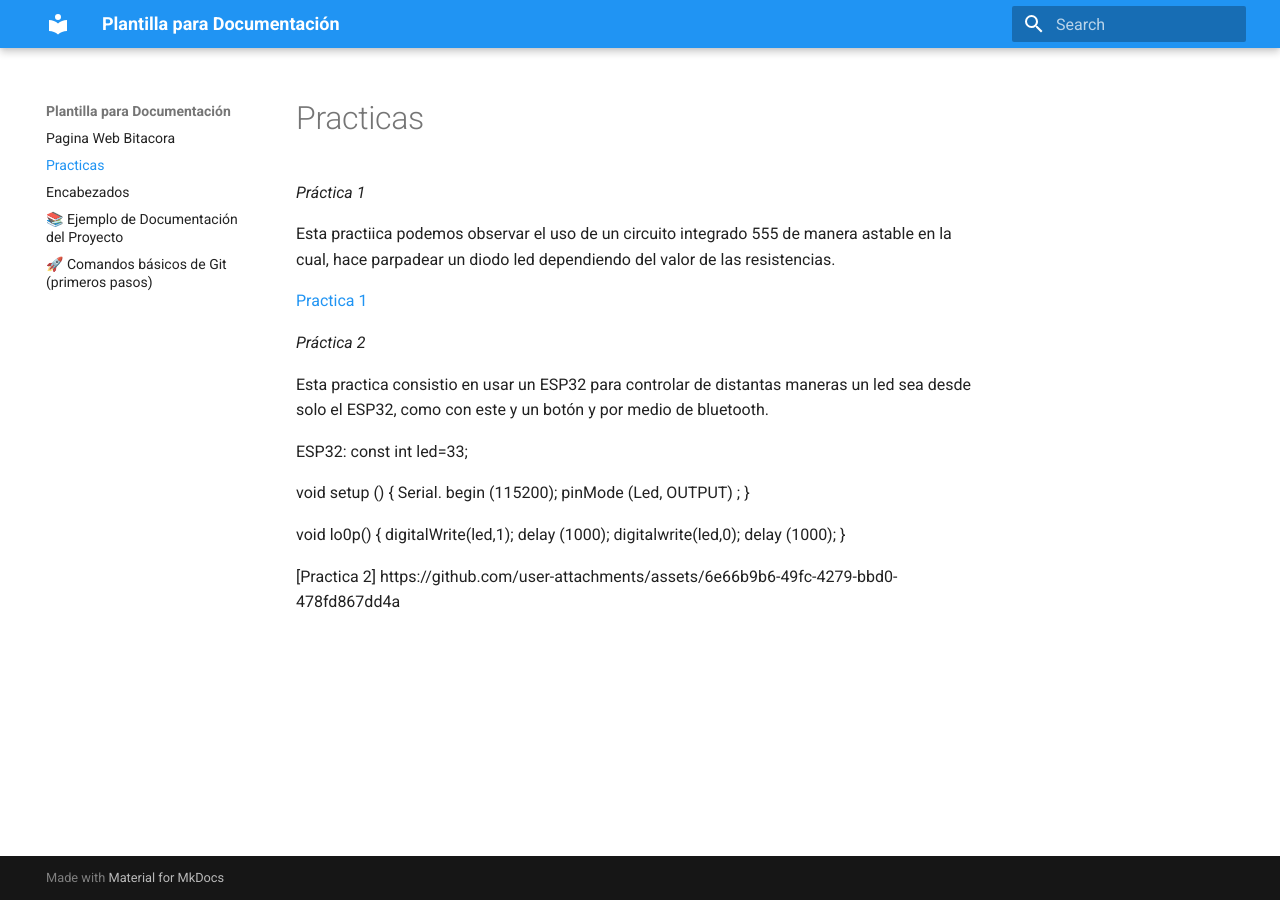
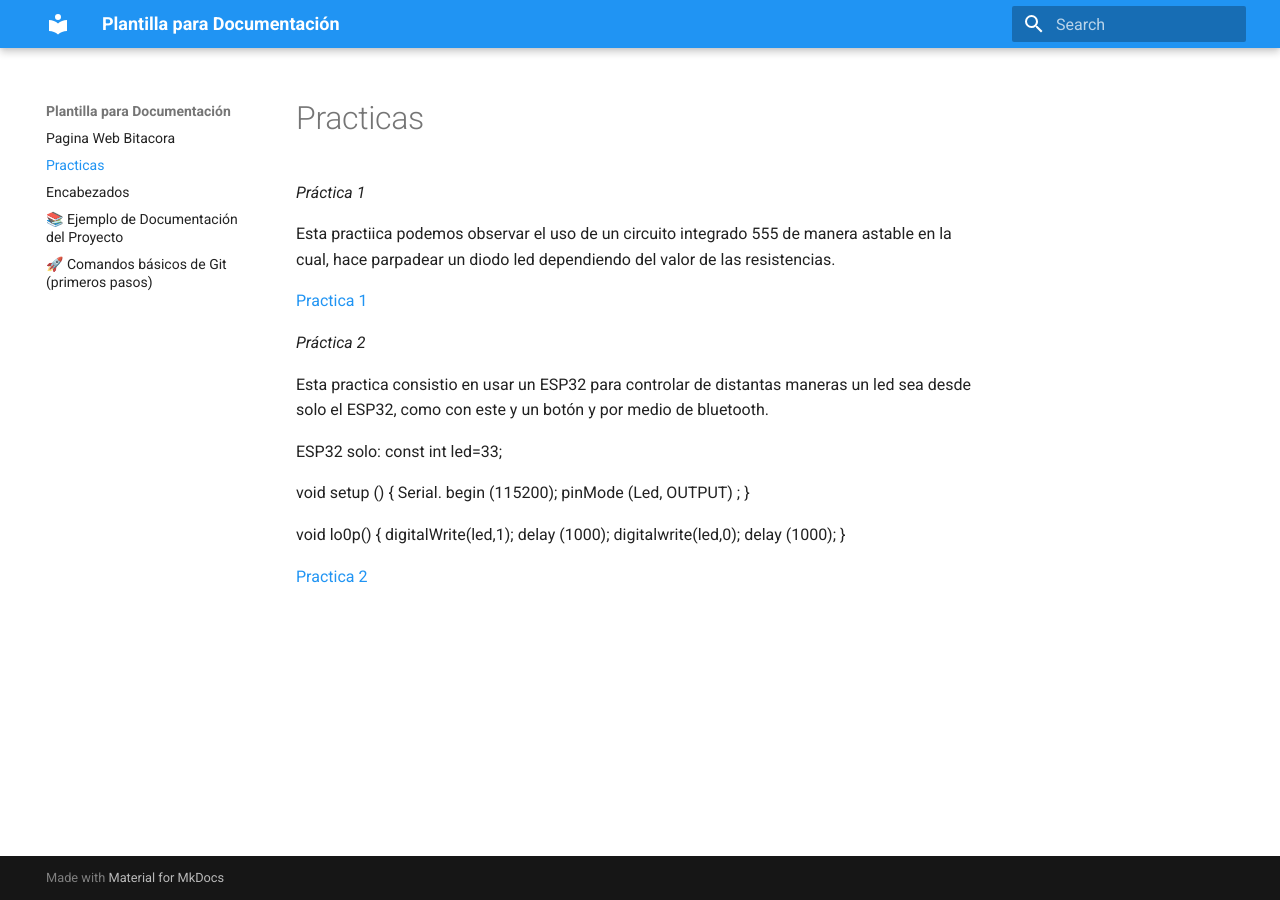
Before and after one commit to AbrahamNoda/Pagina_de_Abraham, an MkDocs documentation site: the page built from docs/Practicas.md, in a window 1280 px wide. Built offline with MkDocs 1.6.1 and Material for MkDocs 9.7.7, drawn with Linux system fonts in a browser that asks for light colours.

Commit message:
Update Practicas.md

```diff
--- a/docs/Practicas.md
+++ b/docs/Practicas.md
@@ -13,7 +13,7 @@ Esta practiica podemos observar el uso de un circuito integrado 555 de manera as
 Esta practica consistio en usar un ESP32 para controlar de distantas maneras un led sea desde solo el ESP32, como con este y un botón y por medio de bluetooth.
 
 
-ESP32:
+ESP32 solo:
 const int led=33;
 
 
```
Also changed, not shown: other parts of docs/Practicas.md (+2 -1 lines).
